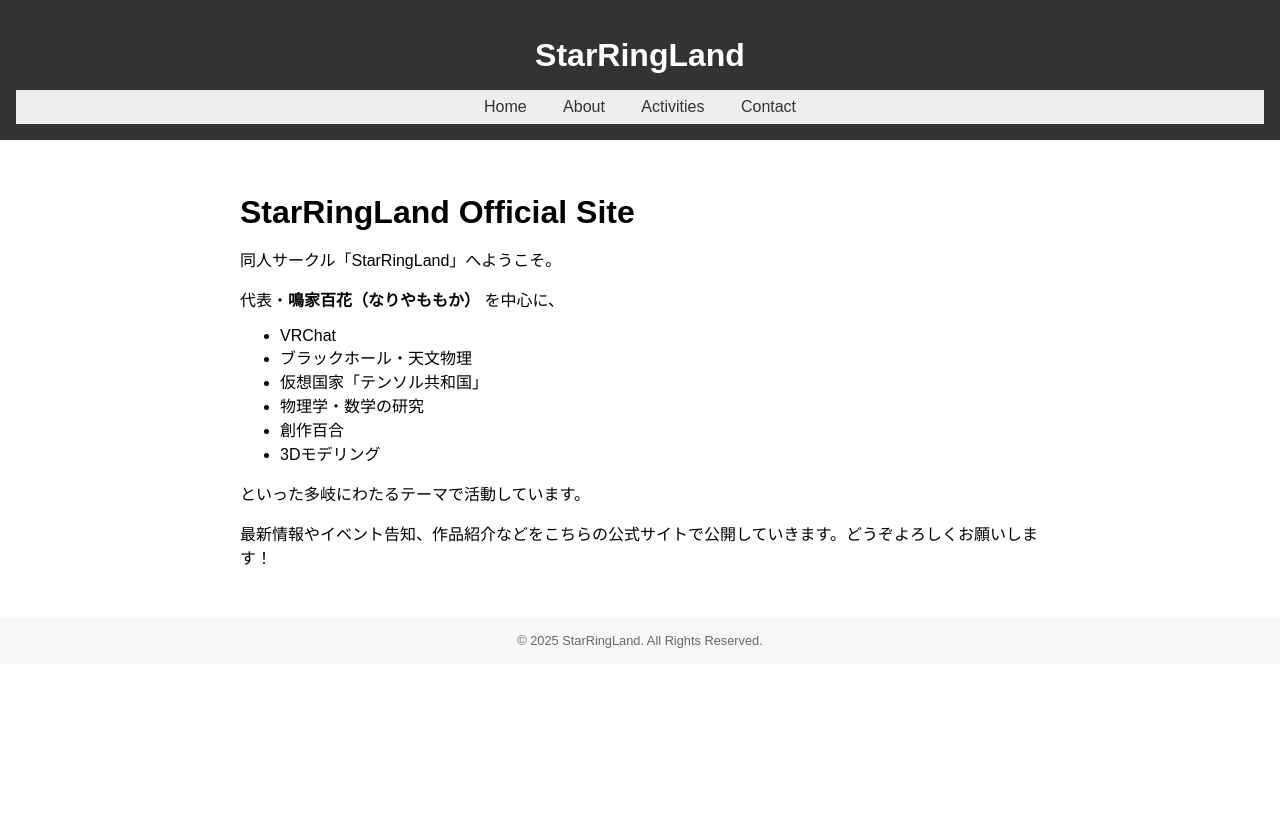
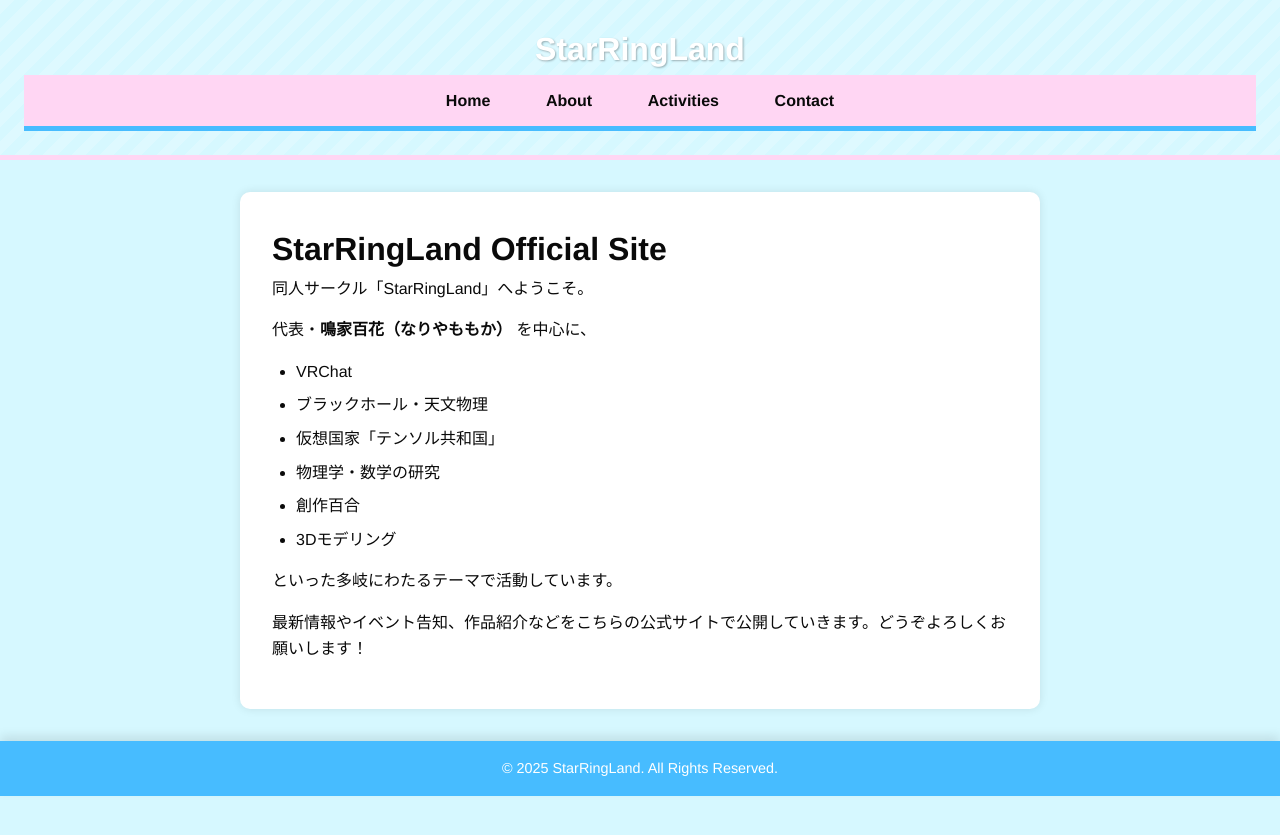
Before and after one commit to StarRingLand/StarRingLand.github.io, a Jekyll site: the page built from index.md, in a window 1280 px wide. Shown: the top 835 px of the page. Built offline with Jekyll 4.4.1, drawn with Linux system fonts in a browser that asks for light colours.

Commit message:
Update style.css

```diff
--- a/assets/css/style.css
+++ b/assets/css/style.css
@@ -1,44 +1,164 @@
-/* assets/css/style.css */
+/* --------------------------------------------------
+ * カラーパレット
+ * --------------------------------------------------
+ * #0A0A0A (黒に近いダークカラー)
+ * #47BCFF (鮮やかな水色)
+ * #D6F8FF (淡い水色)
+ * #FFD6F3 (淡いピンク)
+ * #FFFFFF (白)
+ */
 
-body {
-  font-family: sans-serif;
+/* ベースの要素リセットや共通スタイル */
+* {
   margin: 0;
   padding: 0;
+  box-sizing: border-box;
+  font-family: "Hiragino Sans", "Helvetica Neue", Arial, sans-serif;
+}
+body {
+  background-color: #D6F8FF; /* 淡い水色で全体を変更に */
+  color: #0A0A0A;
+  line-height: 1.6;
 }
 
+/* --------------------------------------------------
+ * ヘッダー
+ * -------------------------------------------------- */
 header {
-  background: #333;
-  color: #fff;
-  padding: 1rem;
+  background: linear-gradient(45deg, #47BCFF, #FFD6F3);
+  padding: 1.5rem;
   text-align: center;
+  border-bottom: 5px solid #FFD6F3;
+  /* グラデーションに合わせて、下線で区切り */
+}
+header h1 {
+  font-size: 2rem;
+  font-weight: bold;
+  color: #FFFFFF; /* 白文字 */
+  text-shadow: 1px 1px 2px rgba(10,10,10,0.3);
 }
 
+/* --------------------------------------------------
+ * ナビゲーション
+ * -------------------------------------------------- */
 nav {
-  background: #eee;
-  padding: 0.5rem;
+  background-color: #FFD6F3;
+  padding: 0.8rem;
   text-align: center;
+  /* 区切りとして、下に線を引く */
+  border-bottom: 5px solid #47BCFF;
+}
+nav a {
+  text-decoration: none;
+  color: #0A0A0A;
+  font-weight: bold;
+  margin: 0 1rem;
+  padding: 0.3rem 0.6rem;
+  transition: all 0.2s ease;
+  border-radius: 5px;
+}
+nav a:hover {
+  background-color: #D6F8FF;
+  color: #0A0A0A;
 }
 
-nav a {
-  margin: 0 1rem;
-  text-decoration: none;
-  color: #333;
+/* --------------------------------------------------
+ * メインコンテンツ
+ * -------------------------------------------------- */
+main {
+  max-width: 800px;
+  margin: 2rem auto;
+  background-color: #FFFFFF;
+  padding: 2rem;
+  border-radius: 10px;
+  box-shadow: 0 0 10px rgba(10,10,10,0.1);
+  /* ほんの少し影を入れてカード風に */
+}
+h2, h3 {
+  margin-bottom: 1rem;
+  font-weight: bold;
+  color: #0A0A0A;
 }
 
-main {
-  padding: 2rem;
-  max-width: 800px;
-  margin: 0 auto;
+/* リストなど細部の装飾 */
+ul {
+  list-style-type: disc;
+  margin-left: 1.5rem;
+  margin-bottom: 1rem;
+}
+li {
+  margin-bottom: 0.5rem;
 }
 
+p {
+  margin-bottom: 1rem;
+}
+a.link {
+  color: #47BCFF;
+  text-decoration: underline;
+}
+
+/* --------------------------------------------------
+ * ボタン・汎用クラス
+ * -------------------------------------------------- */
+.btn {
+  display: inline-block;
+  padding: 0.6rem 1rem;
+  background-color: #FFD6F3;
+  color: #0A0A0A;
+  font-weight: bold;
+  border: 2px solid #47BCFF;
+  border-radius: 25px;
+  cursor: pointer;
+  transition: all 0.2s ease;
+  text-align: center;
+  text-decoration: none; /* リンク要素の場合 */
+}
+.btn:hover {
+  background-color: #D6F8FF;
+  border-color: #FFD6F3;
+}
+
+/* --------------------------------------------------
+ * フッター
+ * -------------------------------------------------- */
 footer {
   text-align: center;
-  font-size: 0.8rem;
-  background: #f8f8f8;
+  font-size: 0.9rem;
   padding: 1rem;
-  color: #666;
+  background-color: #47BCFF;
+  color: #FFFFFF;
+  margin-top: 2rem;
+  position: relative;
+  /* 上部に水色ラインを強調するための影 */
+  box-shadow: 0 -5px 10px rgba(0,0,0,0.1);
 }
 
-h1, h2 {
-  margin-bottom: 1rem;
+/* --------------------------------------------------
+ * ヘッダーなどの背景に小さなパターンを入れる
+ * -------------------------------------------------- */
+
+header {
+    background-image: repeating-linear-gradient(
+      135deg,
+      rgba(255,255,255,0.2) 0 10px,
+      transparent 10px 20px
+    );
+  }
+
+/* --------------------------------------------------
+ * レスポンシブ対応の一例
+ * -------------------------------------------------- */
+@media (max-width: 600px) {
+  nav a {
+    display: inline-block;
+    margin: 0.5rem 0;
+  }
+  main {
+    margin: 1rem;
+    padding: 1rem;
+  }
+  h1 {
+    font-size: 1.5rem;
+  }
 }
```
